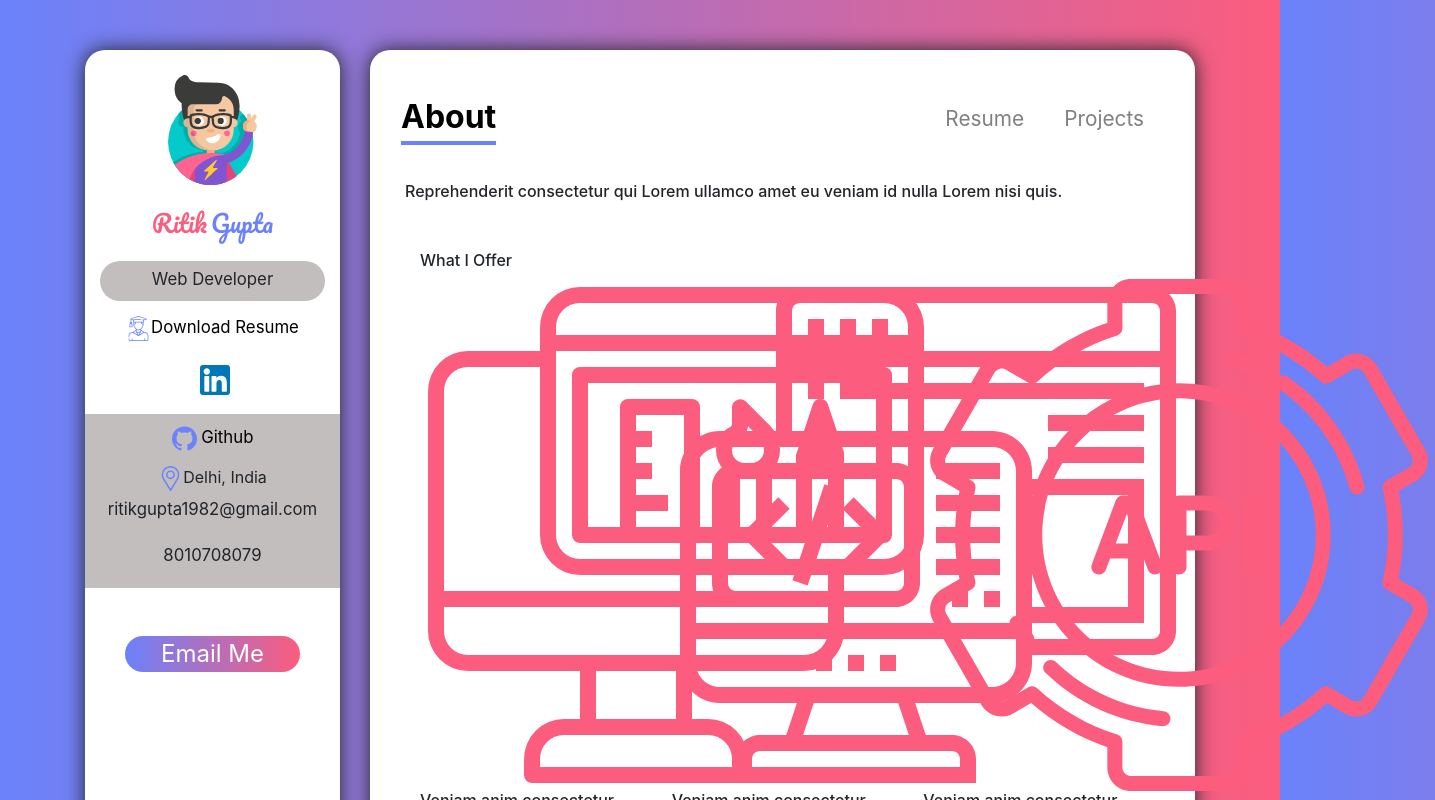
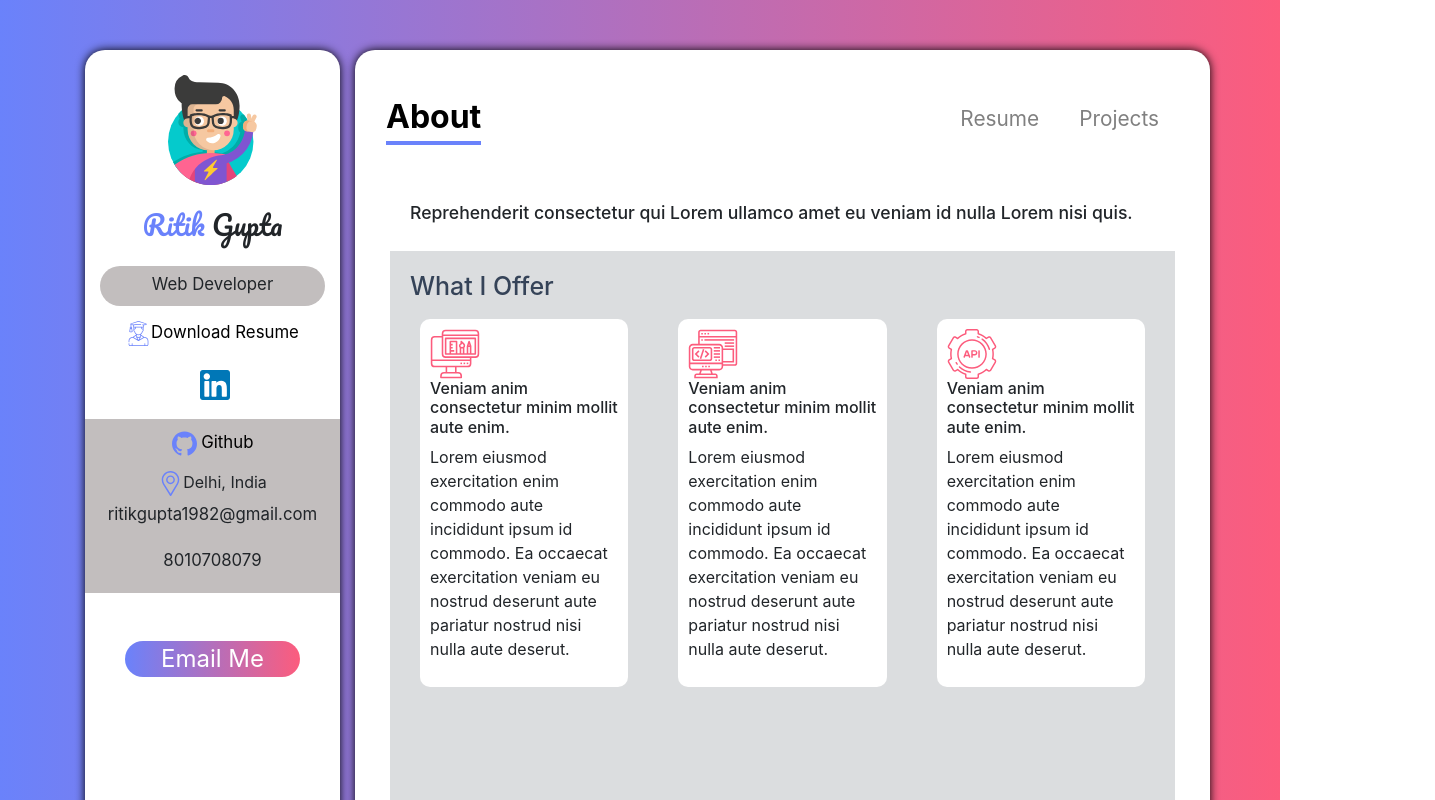
Before and after one commit to RitikGupta19/Portfolio, a React (Create React App) app: page / in a window 1280 px wide. Shown: the top 800 px of the page, 1435 px wide, since content can reach past the window. Built offline with nearby package versions, Linux system fonts and the light colour scheme.

Commit message:
updated app title, etc

```diff
--- a/public/index.html
+++ b/public/index.html
@@ -2,7 +2,8 @@
 <html lang="en">
   <head>
     <meta charset="utf-8" />
-    <link rel="icon" href="%PUBLIC_URL%/favicon.ico" />
+
+    <link rel="icon" href="%PUBLIC_URL%/user.svg" />
     <meta name="viewport" content="width=device-width, initial-scale=1" />
     <meta name="theme-color" content="#000000" />
     <meta
@@ -26,7 +27,7 @@
     -->
     <link rel="stylesheet" href="https://cdn.jsdelivr.net/npm/bootstrap@4.5.3/dist/css/bootstrap.min.css" integrity="sha384-TX8t27EcRE3e/ihU7zmQxVncDAy5uIKz4rEkgIXeMed4M0jlfIDPvg6uqKI2xXr2" crossorigin="anonymous">
 
-    <title>React App</title>
+    <title>Ritik Gupta | Portfolio</title>
   </head>
   <body>
     <noscript>You need to enable JavaScript to run this app.</noscript>
--- a/src/App.js
+++ b/src/App.js
@@ -1,4 +1,4 @@
-import React, { Fragment } from "react";
+import React from "react";
 import { BrowserRouter } from "react-router-dom";
 import SideBar from "./Components/SideBar";
 import Main from "./Components/Main";
@@ -7,15 +7,13 @@
 const App = () => {
   return (
     <BrowserRouter>
-      <Fragment>
       <div className='App'>
         <div className='container'>
           <div className='row'>
             <div className='col-lg-3'>
               <SideBar />
             </div>
-              <div className='col-lg-9'>
-                <div className='main_content'>
+            <div className='col-lg-9 main_content'>
               {/*Navbar starts Here*/}
               <Navbar />
               <Main />
@@ -23,8 +21,6 @@
           </div>
         </div>
       </div>
-        </div>
-      </Fragment>
     </BrowserRouter>
   );
 };
--- a/src/index.css
+++ b/src/index.css
@@ -19,28 +19,29 @@
 }
 
 .container {
-  margin-top: 50px;
+  padding-top: 50px;
 }
 
 .row {
-  height: 85vh;
+  height: 90vh;
 }
+
+.main_content {
+  background-color: white;
+  border-radius: 20px;
+  box-shadow: 0 0 10px black;
+  padding: 25px 15px;
+}
+
+/* Sidebar */
 
 .sidebar {
   background-color: white;
   height: 100%;
   border-radius: 20px;
   padding: 25px 15px;
-  box-shadow: 0 0 20px;
+  box-shadow: 0 0 10px black;
   text-align: center;
-}
-
-.main_content {
-  background-color: white;
-  height: 100%;
-  border-radius: 20px;
-  box-shadow: 0 0 20px;
-  padding: 25px 15px;
 }
 
 .sidebar_image {
@@ -58,15 +59,10 @@
 .sidebar_name {
   font-family: Pacifico;
   margin: 20px 0;
+  font-size: 1.7rem;
 }
 
 span.firstName {
-  color: #fc5c7d;
-  font-size: x-large;
-}
-
-span.lastName {
-  font-size: x-large;
   color: #6a82fb;
 }
 
@@ -157,3 +153,34 @@
 .about {
   padding: 20px;
 }
+
+.about_intro {
+  font-size: 1.1rem;
+  padding: 20px;
+}
+
+.about_container {
+  background-color: #dbdddf;
+  padding: 20px;
+}
+
+.about_heading {
+  font-size: 25px;
+  font-weight: 700px;
+  color: #354358;
+}
+
+/* Skill card */
+.skill_card {
+  background-color: #fff;
+  margin: 10px;
+  padding: 10px;
+  display: flex;
+  flex-direction: column;
+  border-radius: 10px;
+}
+
+.skill_card_icon {
+  height: 50px;
+  width: 50px;
+}
```
Also changed, not shown: public/user.svg (added), 1 other file (tests, documents, lock files or other folders). Lines whose indentation alone changed are shown as unchanged.
